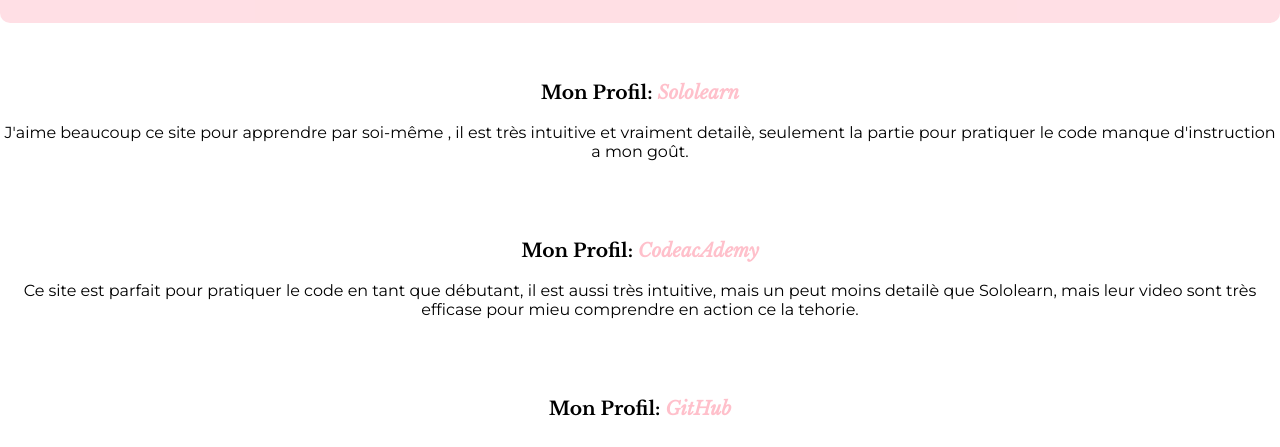
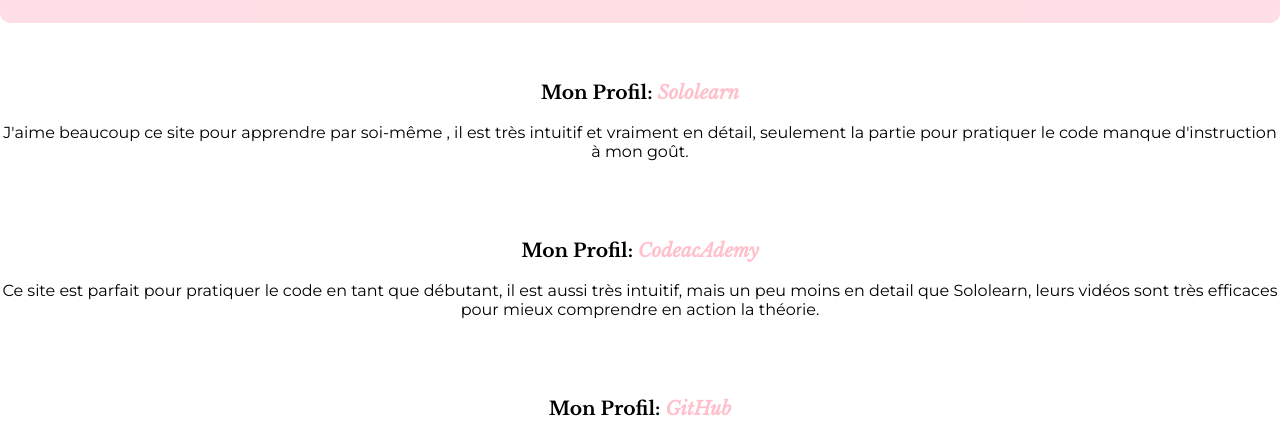
Before and after one commit to leuksna/My-portefolio-1, a plain HTML site: page index.html in a window 1280 px wide. Shown: the part 353-800 px from the top of the page. Drawn offline with nearby package versions, Linux system fonts and the light colour scheme.

Commit message:
Update index.html

```diff
--- a/index.html
+++ b/index.html
@@ -43,7 +43,7 @@
 
               <h3>Mon Profil: <a href="https://www.sololearn.com/Profile/14862958" target="_blank"><span>Sololearn</span></h3></a>
 
-              <p> J'aime beaucoup ce site pour apprendre par soi-même , il est très intuitive et vraiment detailè, seulement la partie pour pratiquer le code manque d'instruction a mon goût. </p>
+              <p>J'aime beaucoup ce site pour apprendre par soi-même , il est très intuitif et vraiment en détail, seulement la partie pour pratiquer le code manque d'instruction à mon goût. </p>
 
             </div>
 
@@ -59,7 +59,7 @@
 
               <h3>Mon Profil: <a href="https://www.codecademy.com/profiles/Leuksna" target="_blank"><span>CodeacAdemy</span></h3></a>
 
-              <p> Ce site est parfait pour pratiquer le code en tant que débutant, il est aussi très intuitive, mais un peut moins detailè que Sololearn, mais leur video sont très efficase pour mieu comprendre en action ce la tehorie. </p>
+              <p> Ce site est parfait pour pratiquer le code en tant que débutant, il est aussi très intuitif, mais un peu moins en detail que Sololearn, leurs vidéos sont très efficaces pour mieux comprendre en action la théorie. </p>
 
             </div>
 
```
